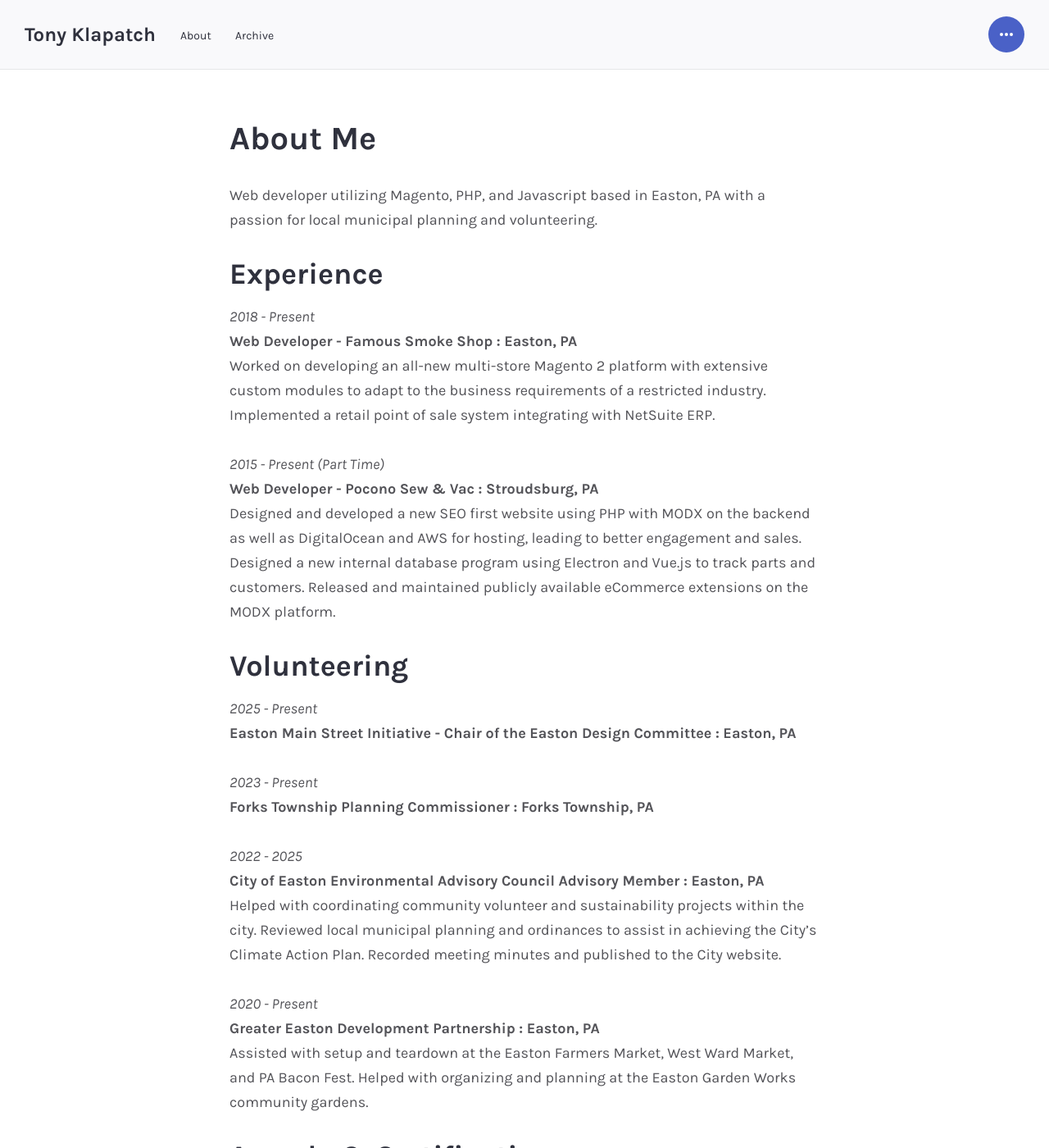
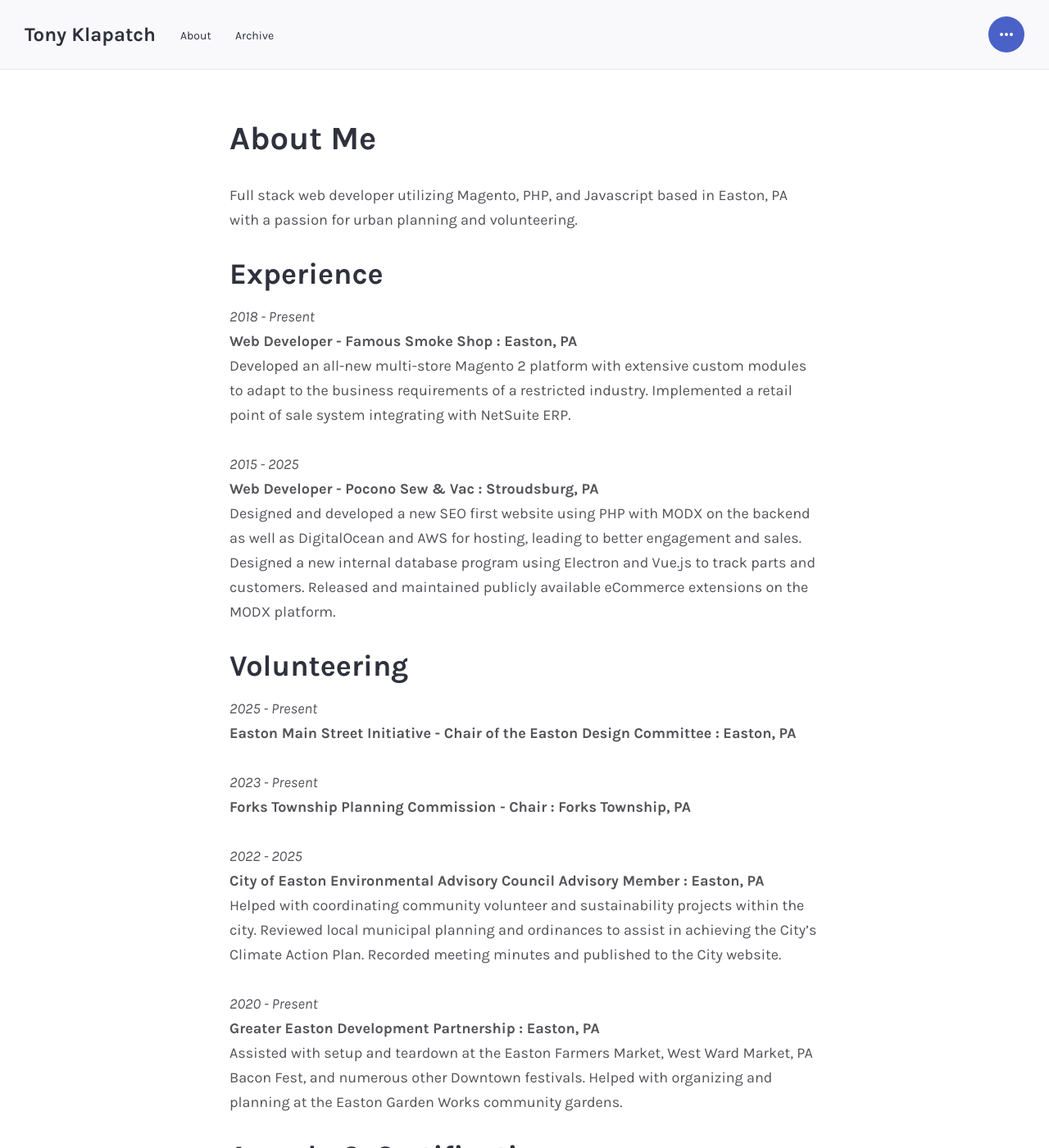
Before and after one commit to tonyklapatch/tonyklapatch.github.io, a Jekyll site: the page built from about.md, in a window 1280 px wide and 1400 px high. Shown: the whole window at 82% size. Built offline with Jekyll 4.4.1, drawn with Linux system fonts in a browser that asks for light colours.

Commit message:
early 2026 updates

```diff
--- a/about.md
+++ b/about.md
@@ -3,15 +3,15 @@ layout: page
 title: About Me
 ---
 
-Web developer utilizing Magento, PHP, and Javascript based in Easton, PA with a passion for local municipal planning and volunteering.
+Full stack web developer utilizing Magento, PHP, and Javascript based in Easton, PA with a passion for urban planning and volunteering.
 
 ## Experience
 
 *2018 - Present*\
 **Web Developer - Famous Smoke Shop : Easton, PA**\
-Worked on developing an all-new multi-store Magento 2 platform with extensive custom modules to adapt to the business requirements of a restricted industry. Implemented a retail point of sale system integrating with NetSuite ERP.
+Developed an all-new multi-store Magento 2 platform with extensive custom modules to adapt to the business requirements of a restricted industry. Implemented a retail point of sale system integrating with NetSuite ERP.
 
-*2015 - Present (Part Time)*\
+*2015 - 2025*\
 **Web Developer - Pocono Sew & Vac : Stroudsburg, PA**\
 Designed and developed a new SEO first website using PHP with MODX on the backend as well as DigitalOcean and AWS for hosting, leading to better engagement and sales. Designed a new internal database program using Electron and Vue.js to track parts and customers. Released and maintained publicly available eCommerce extensions on the MODX platform.
 
@@ -21,7 +21,7 @@ Designed and developed a new SEO first website using PHP with MODX on the backen
 **Easton Main Street Initiative - Chair of the Easton Design Committee : Easton, PA**
 
 *2023 - Present*\
-**Forks Township Planning Commissioner : Forks Township, PA**
+**Forks Township Planning Commission - Chair : Forks Township, PA**
 
 *2022 - 2025*\
 **City of Easton Environmental Advisory Council Advisory Member : Easton, PA**\
@@ -29,7 +29,7 @@ Helped with coordinating community volunteer and sustainability projects within
 
 *2020 - Present*\
 **Greater Easton Development Partnership : Easton, PA**\
-Assisted with setup and teardown at the Easton Farmers Market, West Ward Market, and PA Bacon Fest. Helped with organizing and planning at the Easton Garden Works community gardens.
+Assisted with setup and teardown at the Easton Farmers Market, West Ward Market, PA Bacon Fest, and numerous other Downtown festivals. Helped with organizing and planning at the Easton Garden Works community gardens.
 
 ## Awards & Certifications
 
```
Also changed, not shown: assets/images/authorimage.jpg.
